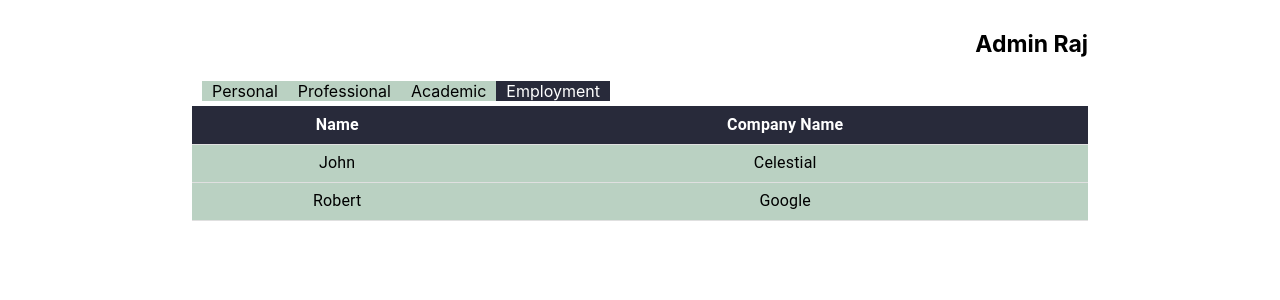
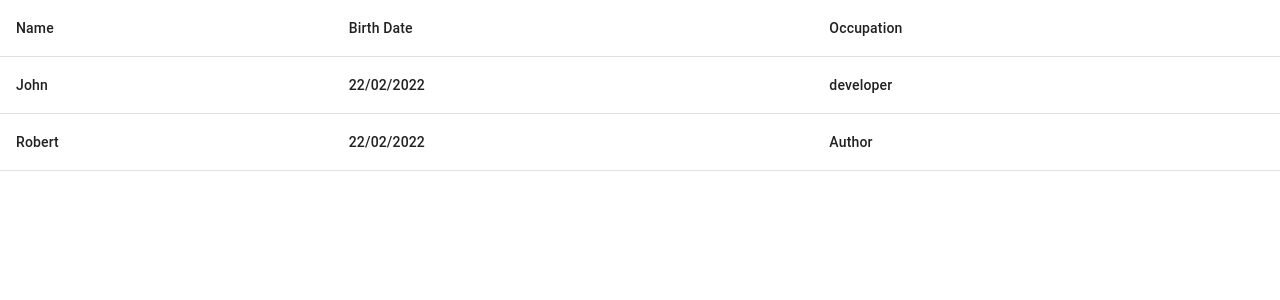
Before and after one commit to sachinrao-dev/Employee-detail, a React (Create React App) app: page /users/1/employment/alluserscompanies in a window 1280 px wide. Shown: the top 300 px of the page. Built offline with nearby package versions, Linux system fonts and the light colour scheme.

Commit message:
dashboard

```diff
--- a/src/App.js
+++ b/src/App.js
@@ -1,31 +1,42 @@
 import React from "react";
-import { Route, Routes } from "react-router-dom";
-import Header from "./component/Header";
-import Dashboard from "./component/Dashboard";
-import EmployeeDetail from "./component/Context";
-import { employee } from "./component/constant/EmployeeInfo";
-import Personal from "./component/userInfo/Personal";
-import Professional from "./component/userInfo/Professional";
-import Academic from "./component/userInfo/Academic";
-import Employment from "./component/userInfo/Employment";
-import AllEmployeeInCompany from "./component/userInfo/AllEmployeeInCompany";
+// import { Route, Routes } from "react-router-dom";
+// import Header from "./component/Header";
+// import Dashboard from "./component/Dashboard";
+// import EmployeeDetail from "./component/Context";
+// import { employee } from "./component/constant/EmployeeInfo";
+// import Personal from "./component/userInfo/Personal";
+// import Professional from "./component/userInfo/Professional";
+// import Academic from "./component/userInfo/Academic";
+// import Employment from "./component/userInfo/Employment";
+// import AllEmployeeInCompany from "./component/userInfo/AllEmployeeInCompany";
+import { Provider } from "react-redux";
+import EmployeeFetchData from "./redux/EmployeeFetchData";
+import store from "./redux/store/store";
+import Dashboard from "./redux/Dashboard";
 
 function App() {
+  // console.log(employee, "ssss");
   return (
-    <div className="App">
-      <EmployeeDetail.Provider value={employee}>
-        <Header />
-        <Routes>
-          <Route path="/" element={<Dashboard />} />
-          <Route path="users/:userId">
-            <Route path="personal" element={<Personal />} />
-            <Route path="professional" element={<Professional />} />
-            <Route path="academic" element={<Academic />} />
-            <Route path="employment" element={<Employment />} />
-            <Route path="employment/alluserscompanies" element={<AllEmployeeInCompany />} />
-          </Route>
-        </Routes>
-      </EmployeeDetail.Provider>
+    // <div className="App">
+    //   <EmployeeDetail.Provider value={employee}>
+    //     <Header />
+    //     <Routes>
+    //       <Route path="/" element={<Dashboard />} />
+    //       <Route path="users/:userId">
+    //         <Route path="personal" element={<Personal />} />
+    //         <Route path="professional" element={<Professional />} />
+    //         <Route path="academic" element={<Academic />} />
+    //         <Route path="employment" element={<Employment />} />
+    //         <Route path="employment/alluserscompanies" element={<AllEmployeeInCompany />} />
+    //       </Route>
+    //     </Routes>
+    //   </EmployeeDetail.Provider>
+    // </div>
+    <div>
+      <Provider store={store}>
+        <EmployeeFetchData />
+        <Dashboard />
+      </Provider>
     </div>
   );
 }
--- a/src/index.js
+++ b/src/index.js
@@ -1,16 +1,14 @@
 import React from "react";
 import ReactDOM from "react-dom/client";
 import "./index.css";
-import { BrowserRouter as Router } from "react-router-dom";
+// import { BrowserRouter as Router } from "react-router-dom";
 import App from "./App";
 import reportWebVitals from "./reportWebVitals";
 
 const root = ReactDOM.createRoot(document.getElementById("root"));
 root.render(
   <React.StrictMode>
-    <Router>
-      <App />
-    </Router>
+    <App />
   </React.StrictMode>,
 );
 
--- /dev/null
+++ b/src/redux/Dashboard.js
@@ -0,0 +1,40 @@
+import React from "react";
+import { useSelector } from "react-redux";
+import {
+  Table,
+  TableCell,
+  TableContainer,
+  TableHead,
+  TableRow,
+} from "@mui/material";
+
+function Dashboard() {
+  const employee = useSelector((state) => state.employee);
+  console.log(employee, "employee");
+  return (
+    <div>
+      <TableContainer>
+        <Table>
+          <TableHead>
+            <TableRow>
+              <TableCell>Name</TableCell>
+              <TableCell> Birth Date </TableCell>
+              <TableCell> Occupation </TableCell>
+            </TableRow>
+          </TableHead>
+          <TableHead>
+            {employee.item.map((item) => (
+              <TableRow key={item.id}>
+                <TableCell>{item.name}</TableCell>
+                <TableCell>{item.dateOfBirth}</TableCell>
+                <TableCell>{item.occupation}</TableCell>
+              </TableRow>
+            ))}
+          </TableHead>
+        </Table>
+      </TableContainer>
+    </div>
+  );
+}
+
+export default Dashboard;
--- /dev/null
+++ b/src/redux/EmployeeFetchData.js
@@ -0,0 +1,17 @@
+/* eslint-disable react-hooks/exhaustive-deps */
+/* eslint-disable react/button-has-type */
+import { useEffect } from "react";
+import { useDispatch } from "react-redux";
+import getDataFromApi from "./constant/EmployeeData";
+import { employeeDetail } from "./store/EmployeeSlice";
+
+function EmployeeFetchData() {
+  const disPatch = useDispatch();
+  useEffect(() => {
+    getDataFromApi().then((employeeData) => {
+      disPatch(employeeDetail(employeeData));
+    });
+  }, []);
+}
+
+export default EmployeeFetchData;
--- /dev/null
+++ b/src/redux/constant/EmployeeData.js
@@ -0,0 +1,122 @@
+// /* eslint-disable import/prefer-default-export */
+// export const employee = [
+//   {
+//     id: 1,
+//     name: "John",
+//     dateOfBirth: "22/02/2022",
+//     occupation: "developer",
+//     personal: {
+//       name: "john",
+//       address: "Delhi",
+//       phoneNo: 1234341,
+//     },
+//     professional: { experiences: "3 years" },
+//     academic: {
+//       collegeName: "Sms ",
+//       degree: "B.tech",
+//       passOut: "2022-06-22",
+//       address: "Lucknow",
+//     },
+//     employment: {
+//       currentCompany: "Celestial",
+//       employmentHistory: [
+//         {
+//           employer: "Google",
+//           year: "2019",
+//         },
+//       ],
+//     },
+//   },
+//   {
+//     id: 2,
+//     name: "Robert",
+//     dateOfBirth: "22/02/1896",
+//     occupation: "Author",
+//     personal: {
+//       name: "Robert",
+//       address: "New York",
+//       phoneNo: 999999999,
+//     },
+//     professional: { experiences: "18 years" },
+//     academic: {
+//       collegeName: "Oxford university ",
+//       degree: "B.tech",
+//       passOut: "11212-06-22",
+//       address: "New York",
+//     },
+//     employment: {
+//       currentCompany: "Google",
+//       employmentHistory: [
+//         {
+//           employer: "Google",
+//           year: "2019",
+//         },
+//       ],
+//     },
+//   },
+// ];
+
+const getDataFromApi = () => {
+  const dataPromise = new Promise((resolve) => {
+    const employee = [
+      {
+        id: 1,
+        name: "John",
+        dateOfBirth: "22/02/2022",
+        occupation: "developer",
+        personal: {
+          name: "john",
+          address: "Delhi",
+          phoneNo: 1234341,
+        },
+        professional: { experiences: "3 years" },
+        academic: {
+          collegeName: "Sms ",
+          degree: "B.tech",
+          passOut: "2022-06-22",
+          address: "Lucknow",
+        },
+        employment: {
+          currentCompany: "Celestial",
+          employmentHistory: [
+            {
+              employer: "Google",
+              year: "2019",
+            },
+          ],
+        },
+      },
+      {
+        id: 2,
+        name: "Robert",
+        dateOfBirth: "22/02/2022",
+        occupation: "Author",
+        personal: {
+          name: "Robert",
+          address: "Delhi",
+          phoneNo: 1234341,
+        },
+        professional: { experiences: "6 years" },
+        academic: {
+          collegeName: "BDD",
+          degree: "B.tech",
+          passOut: "2022-06-22",
+          address: "Delhi",
+        },
+        employment: {
+          currentCompany: "Celestial",
+          employmentHistory: [
+            {
+              employer: "Google",
+              year: "2019",
+            },
+          ],
+        },
+      },
+    ];
+    resolve(employee);
+  });
+  return dataPromise;
+};
+
+export default getDataFromApi;
--- /dev/null
+++ b/src/redux/constant/EmployeeInfo.js
@@ -0,0 +1,57 @@
+/* eslint-disable import/prefer-default-export */
+export const employee = [
+  {
+    id: 1,
+    name: "John",
+    dateOfBirth: "22/02/2022",
+    occupation: "developer",
+    personal: {
+      name: "john",
+      address: "Delhi",
+      phoneNo: 1234341,
+    },
+    professional: { experiences: "3 years" },
+    academic: {
+      collegeName: "Sms ",
+      degree: "B.tech",
+      passOut: "2022-06-22",
+      address: "Lucknow",
+    },
+    employment: {
+      currentCompany: "Celestial",
+      employmentHistory: [
+        {
+          employer: "Google",
+          year: "2019",
+        },
+      ],
+    },
+  },
+  {
+    id: 2,
+    name: "Robert",
+    dateOfBirth: "22/02/1896",
+    occupation: "Author",
+    personal: {
+      name: "Robert",
+      address: "New York",
+      phoneNo: 999999999,
+    },
+    professional: { experiences: "18 years" },
+    academic: {
+      collegeName: "Oxford university ",
+      degree: "B.tech",
+      passOut: "11212-06-22",
+      address: "New York",
+    },
+    employment: {
+      currentCompany: "Google",
+      employmentHistory: [
+        {
+          employer: "Google",
+          year: "2019",
+        },
+      ],
+    },
+  },
+];
--- /dev/null
+++ b/src/redux/store/EmployeeSlice.js
@@ -0,0 +1,22 @@
+/* eslint-disable no-param-reassign */
+/* eslint-disable import/prefer-default-export */
+import { createSlice } from "@reduxjs/toolkit";
+// import { employee } from "../constant/EmployeeData";
+
+const initialState = {
+  item: [],
+};
+const EmployeeSlice = createSlice({
+  name: "employee",
+  initialState,
+  reducers: {
+    employeeDetail: (state, action) => {
+      console.log(action.payload, "actionPayload");
+      state.item = action.payload;
+      // state.item.push(action.payload);
+      //   state.item ;
+    },
+  },
+});
+export const { employeeDetail } = EmployeeSlice.actions;
+export default EmployeeSlice.reducer;
--- /dev/null
+++ b/src/redux/store/store.js
@@ -0,0 +1,10 @@
+import { configureStore } from "@reduxjs/toolkit";
+import employeeReducer from "./EmployeeSlice";
+
+const store = configureStore({
+  reducer: {
+    employee: employeeReducer,
+  },
+});
+
+export default store;
--- a/src/store.js
+++ /dev/null
@@ -1,5 +0,0 @@
-import { configureStore } from "@reduxjs/toolkit";
-
-export default configureStore({
-  reducer: {},
-});
```
